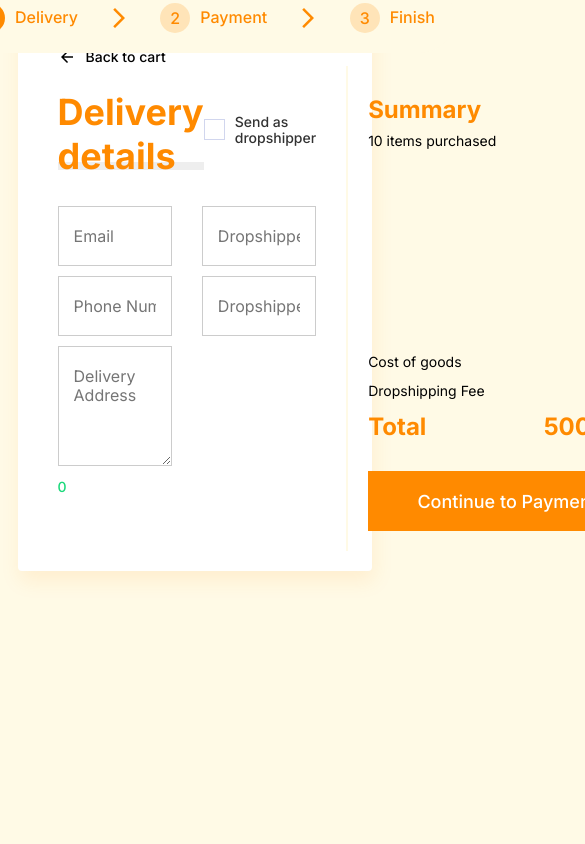
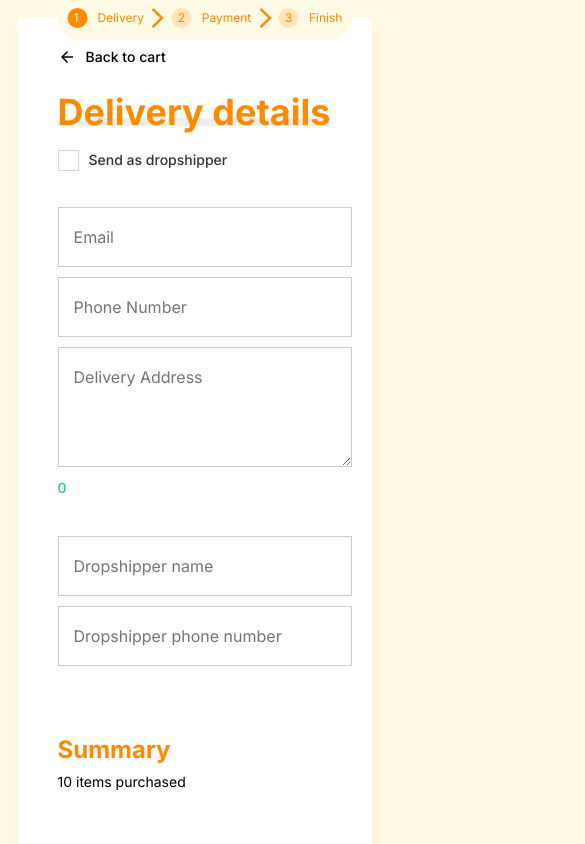
Before and after one commit to leonaldopasaribu/ecommerce-checkout-page, a React (Create React App) app: page / in a window 390 px wide. Shown: the top 844 px of the page, 585 px wide, since content can reach past the window. Built offline with nearby package versions, Linux system fonts and the light colour scheme.

Commit message:
add responsive at mobile site

```diff
--- a/src/components/CheckoutPageComponents/DeliveryDetails/FormDeliveryDetails/styles.js
+++ b/src/components/CheckoutPageComponents/DeliveryDetails/FormDeliveryDetails/styles.js
@@ -8,6 +8,10 @@ export const Form = styled.form`
   display: grid;
   grid-gap: 30px;
   grid-template-columns: auto auto;
+
+  @media only screen and (max-width: 600px) {
+    grid-template-columns: 1fr;
+  }
 `;
 
 export const FormLeft = styled.div``;
--- a/src/components/CheckoutPageComponents/DeliveryDetails/SummaryDelivery/styles.js
+++ b/src/components/CheckoutPageComponents/DeliveryDetails/SummaryDelivery/styles.js
@@ -3,6 +3,11 @@ import styled from "styled-components";
 export const SummaryWrapper = styled.div`
   padding: 30px 0 20px 20px;
   border-left: 2px solid #fffae6;
+
+  @media only screen and (max-width: 600px) {
+    border: none;
+    padding: 30px 0 20px 0;
+  }
 `;
 
 export const Title = styled.h2`
--- a/src/components/CheckoutPageComponents/DeliveryDetails/styles.js
+++ b/src/components/CheckoutPageComponents/DeliveryDetails/styles.js
@@ -16,6 +16,11 @@ export const StepCheckout = styled.div`
   transform: translate(-50%, -50%);
   left: 50%;
   z-index: 1;
+
+  @media only screen and (max-width: 600px) {
+    width: 100%;
+    padding: 10px;
+  }
 `;
 
 export const StepItem = styled.div`
@@ -34,12 +39,25 @@ export const StepNumber = styled.p`
   color: ${(props) => (props.active ? "#fff" : "#ff8a00")};
   padding: 6px 0 0 10px;
   margin-right: 10px;
+
+  @media only screen and (max-width: 600px) {
+    font-size: 12px;
+    font-weight: 400;
+    width: 20px;
+    height: 20px;
+    padding: 3px 0 0 6px;
+  }
 `;
 
 export const StepTitle = styled.p`
   font-size: 16px;
   font-weight: 500;
   color: #ff8a00;
+
+  @media only screen and (max-width: 600px) {
+    font-size: 12px;
+    font-weight: 400;
+  }
 `;
 
 export const RightIcon = styled.svg`
@@ -69,6 +87,10 @@ export const BackTitle = styled.p`
 export const HeadingDelivery = styled.div`
   display: flex;
   justify-content: space-between;
+
+  @media only screen and (max-width: 600px) {
+    flex-direction: column;
+  }
 `;
 
 export const TitleWrapper = styled.div`
@@ -109,6 +131,10 @@ export const ContentWrapper = styled.div`
   display: grid;
   grid-template-columns: auto 300px;
   gap: 30px;
+
+  @media only screen and (max-width: 600px) {
+    grid-template-columns: 1fr;
+  }
 `;
 
 export const Content = styled.div`
--- a/src/components/CheckoutPageComponents/Finish/SummaryFinish/styles.js
+++ b/src/components/CheckoutPageComponents/Finish/SummaryFinish/styles.js
@@ -3,6 +3,11 @@ import styled from "styled-components";
 export const SummaryWrapper = styled.div`
   padding: 80px 0 20px 20px;
   border-left: 2px solid #fffae6;
+
+  @media only screen and (max-width: 600px) {
+    border: none;
+    padding: 30px 0 20px 0;
+  }
 `;
 
 export const Title = styled.h2`
--- a/src/components/CheckoutPageComponents/Finish/styles.js
+++ b/src/components/CheckoutPageComponents/Finish/styles.js
@@ -16,6 +16,11 @@ export const StepCheckout = styled.div`
   transform: translate(-50%, -50%);
   left: 50%;
   z-index: 1;
+
+  @media only screen and (max-width: 600px) {
+    width: 100%;
+    padding: 10px;
+  }
 `;
 
 export const StepItem = styled.div`
@@ -34,12 +39,25 @@ export const StepNumber = styled.p`
   color: ${(props) => (props.active ? "#fff" : "#ff8a00")};
   padding: 6px 0 0 10px;
   margin-right: 10px;
+
+  @media only screen and (max-width: 600px) {
+    font-size: 12px;
+    font-weight: 400;
+    width: 20px;
+    height: 20px;
+    padding: 3px 0 0 6px;
+  }
 `;
 
 export const StepTitle = styled.p`
   font-size: 16px;
   font-weight: 500;
   color: #ff8a00;
+
+  @media only screen and (max-width: 600px) {
+    font-size: 12px;
+    font-weight: 400;
+  }
 `;
 
 export const RightIcon = styled.svg`
@@ -71,4 +89,8 @@ export const Content = styled.div`
   display: grid;
   grid-template-columns: auto 300px;
   gap: 30px;
+
+  @media only screen and (max-width: 600px) {
+    grid-template-columns: 1fr;
+  }
 `;
--- a/src/components/CheckoutPageComponents/Payment/PaymentMethod/styles.js
+++ b/src/components/CheckoutPageComponents/Payment/PaymentMethod/styles.js
@@ -28,6 +28,11 @@ export const PaymentList = styled.div`
   display: flex;
   gap: 10px;
   margin-top: 30px;
+
+  @media only screen and (max-width: 600px) {
+    flex-direction: column;
+    align-items: center;
+  }
 `;
 
 export const PaymentItem = styled.div`
--- a/src/components/CheckoutPageComponents/Payment/Shipment/styles.js
+++ b/src/components/CheckoutPageComponents/Payment/Shipment/styles.js
@@ -28,6 +28,11 @@ export const ShipmentList = styled.div`
   display: flex;
   gap: 10px;
   margin-top: 30px;
+
+  @media only screen and (max-width: 600px) {
+    flex-direction: column;
+    align-items: center;
+  }
 `;
 
 export const ShipmentItem = styled.div`
--- a/src/components/CheckoutPageComponents/Payment/SummaryPayment/styles.js
+++ b/src/components/CheckoutPageComponents/Payment/SummaryPayment/styles.js
@@ -3,6 +3,11 @@ import styled from "styled-components";
 export const SummaryWrapper = styled.div`
   padding: 30px 0 20px 20px;
   border-left: 2px solid #fffae6;
+
+  @media only screen and (max-width: 600px) {
+    border: none;
+    padding: 30px 0 20px 0;
+  }
 `;
 
 export const Title = styled.h2`
--- a/src/components/CheckoutPageComponents/Payment/styles.js
+++ b/src/components/CheckoutPageComponents/Payment/styles.js
@@ -16,6 +16,11 @@ export const StepCheckout = styled.div`
   transform: translate(-50%, -50%);
   left: 50%;
   z-index: 1;
+
+  @media only screen and (max-width: 600px) {
+    width: 100%;
+    padding: 10px;
+  }
 `;
 
 export const StepItem = styled.div`
@@ -34,12 +39,25 @@ export const StepNumber = styled.p`
   color: ${(props) => (props.active ? "#fff" : "#ff8a00")};
   padding: 6px 0 0 10px;
   margin-right: 10px;
+
+  @media only screen and (max-width: 600px) {
+    font-size: 12px;
+    font-weight: 400;
+    width: 20px;
+    height: 20px;
+    padding: 3px 0 0 6px;
+  }
 `;
 
 export const StepTitle = styled.p`
   font-size: 16px;
   font-weight: 500;
   color: #ff8a00;
+
+  @media only screen and (max-width: 600px) {
+    font-size: 12px;
+    font-weight: 400;
+  }
 `;
 
 export const RightIcon = styled.svg`
@@ -70,6 +88,10 @@ export const ContentWrapper = styled.div`
   display: grid;
   grid-template-columns: auto 300px;
   gap: 30px;
+
+  @media only screen and (max-width: 600px) {
+    grid-template-columns: 1fr;
+  }
 `;
 
 export const Content = styled.div`
--- a/src/styles/abstract/_mixins.scss
+++ b/src/styles/abstract/_mixins.scss
@@ -1,35 +1,17 @@
-@mixin small() {
-  @media only screen and (min-width: 576px) {
+@mixin for-desktop() {
+  @media only screen and (min-width: 996px) {
     @content;
   }
 }
 
-@mixin medium() {
-  @media only screen and (min-width: 768px) {
+@mixin for-medium() {
+  @media only screen and (max-width: 995px) {
     @content;
   }
 }
 
-@mixin large() {
-  @media only screen and (min-width: 992px) {
+@mixin for-very-small() {
+  @media only screen and (max-width: 600px) {
     @content;
   }
 }
-
-@mixin x-large() {
-  @media only screen and (min-width: 1200px) {
-    @content;
-  }
-}
-
-@mixin xx-large() {
-  @media only screen and (min-width: 1400px) {
-    @content;
-  }
-}
-
-@mixin media-breakpoint-between() {
-  @media (min-width: 992px) and (max-width: 1440px) {
-    @content;
-  }
-}
--- a/src/styles/layout/_layout.scss
+++ b/src/styles/layout/_layout.scss
@@ -3,7 +3,7 @@
   margin: auto;
   max-width: 1600px;
 
-  @include x-large() {
+  @include for-desktop() {
     padding: 50px;
   }
 }
```
